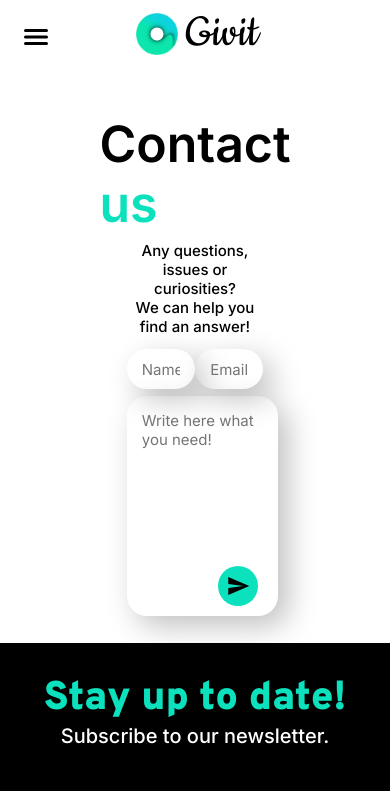
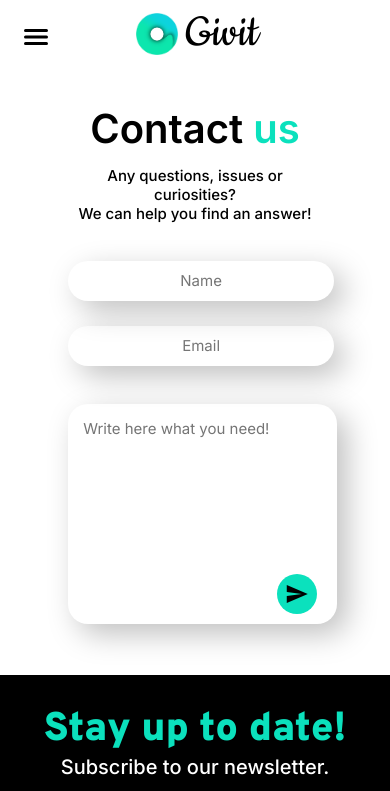
Before and after one commit to Givit-app/givit-webapp, a React (Create React App) app: page /contact-us in a window 390 px wide. Shown: the top 791 px of the page. Built offline with nearby package versions, Linux system fonts and the light colour scheme.

Commit message:
Completed

```diff
--- a/src/styles/index.css
+++ b/src/styles/index.css
@@ -854,14 +854,18 @@ homepage-content-sustainability-images-row img {
 }
 
 .business-content-row-image {
-  width: 50%;
+  min-width: 50%;
   border-radius: 20px;
+  margin-top: auto;
+  margin-bottom: auto;
 }
 
 .business-content-row-image img {
   width: 100%;
   height: 100%;
   border-radius: 20px;
+  margin-top: auto;
+  margin-bottom: auto;
 }
 
 .business-content-row-text {
@@ -1096,3 +1100,55 @@ homepage-content-sustainability-images-row img {
     margin-bottom: 60%;
   }
 }
+
+/* Contact Us Media Queries */
+
+@media screen and (max-width: 1600px) {
+
+  .contact-us-content-wrapper {
+    width: 45%;
+  }
+
+}
+
+@media screen and (max-width: 1024px) {
+
+  .contact-us-content-wrapper {
+    width: 55%;
+  }
+
+}
+
+@media screen and (max-width: 900px) {
+
+  .contact-us-content-wrapper {
+    width: 65%;
+  }
+
+}
+
+@media screen and (max-width: 600px) {
+
+  .contact-us-content-form-inputs {
+    flex-direction: column;
+    margin-left: auto;
+    margin-right: auto;
+  }
+
+  .contact-us-content-form-inputs input{
+    width: 93%;
+    margin-bottom: 10%;
+    margin-left: auto;
+    margin-right: auto;
+  }
+
+  .contact-us-content-titles p:nth-child(1) {
+    font-size: 40px;
+  }
+
+  .contact-us-content-titles p:nth-child(2) {
+    font-size: 15px;
+    margin-bottom: 10%;
+  }
+
+}
```
Also changed, not shown: 1 other file (tests, documents, lock files or other folders).
